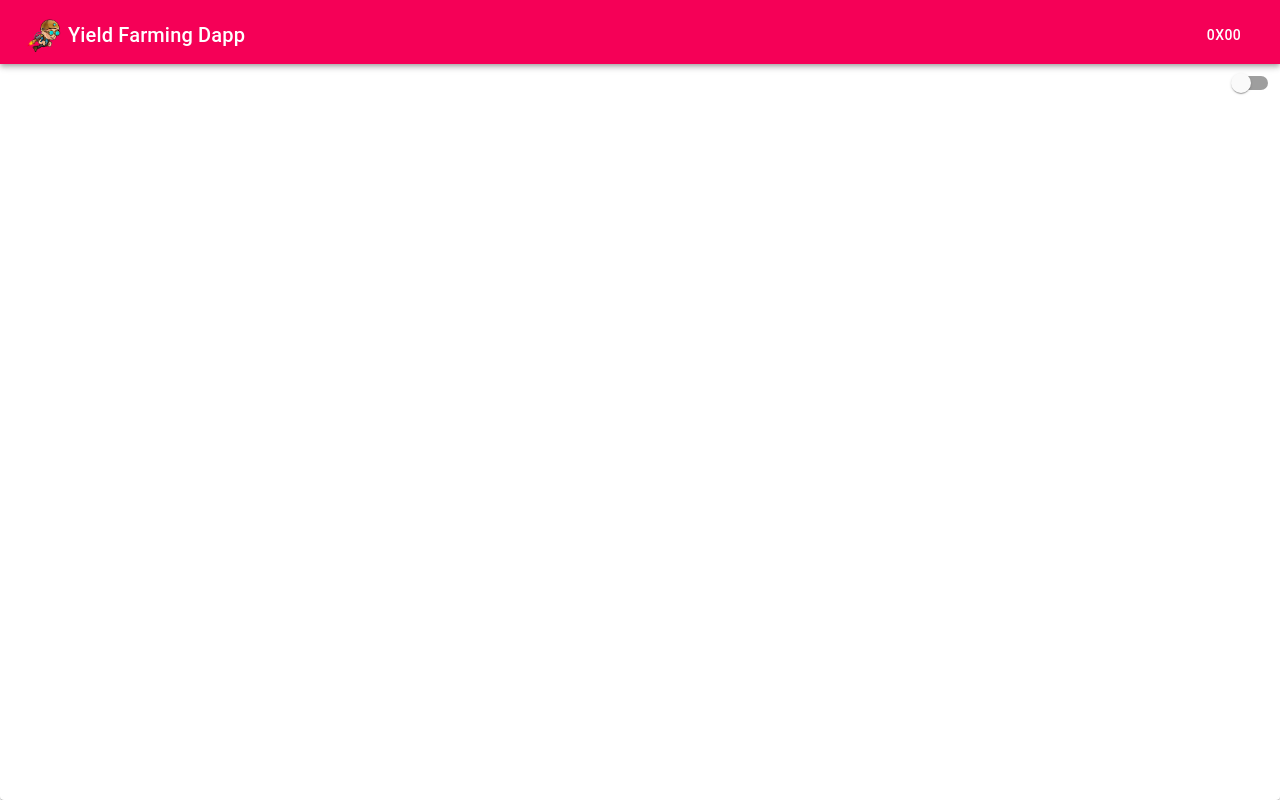
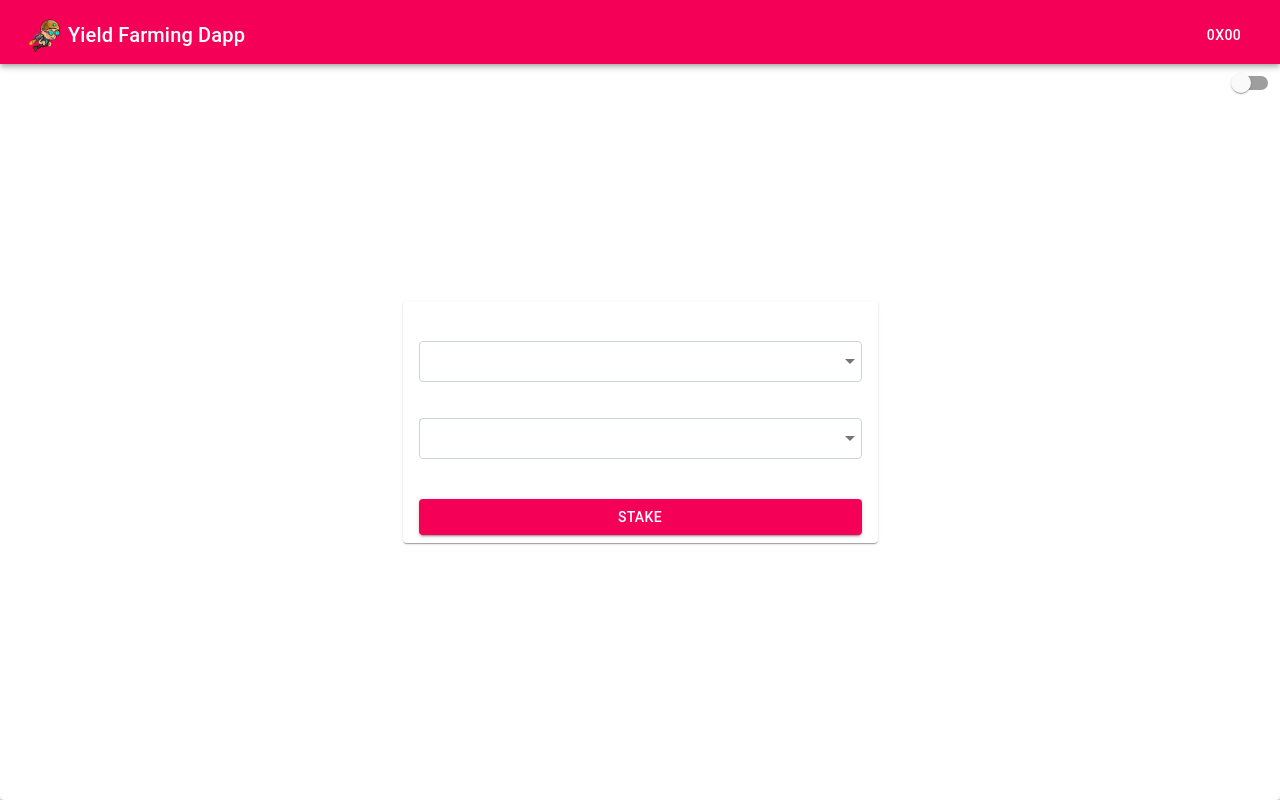
Before and after one commit to reefwn/yield-farming-dapp, a React (Create React App) app: page / in a window 1280 px wide. Built offline with nearby package versions, Linux system fonts and the light colour scheme.

Commit message:
add staking inputs

```diff
--- a/src/App.tsx
+++ b/src/App.tsx
@@ -8,7 +8,7 @@ import {
 } from "@material-ui/core";
 import Navbar from "./components/Navbar";
 import Card from "./components/Card";
-import React, { useState } from "react";
+import { useState } from "react";
 
 const App = () => {
   const [darkMode, setDarkMode] = useState(false);
@@ -27,6 +27,16 @@ const App = () => {
         <Grid container justify="flex-end">
           <Switch checked={darkMode} onChange={() => setDarkMode(!darkMode)} />
         </Grid>
+        <Grid
+          container
+          spacing={0}
+          direction="column"
+          alignItems="center"
+          justify="center"
+          style={{ minHeight: "80vh", minWidth: "100%" }}
+        >
+          <Card />
+        </Grid>
       </Paper>
     </ThemeProvider>
   );
--- /dev/null
+++ b/src/components/Card.tsx
@@ -0,0 +1,139 @@
+import {
+  createStyles,
+  FormControl,
+  InputBase,
+  InputLabel,
+  makeStyles,
+  MenuItem,
+  Select,
+  Theme,
+  withStyles,
+} from "@material-ui/core";
+import Card from "@material-ui/core/Card";
+import CardActions from "@material-ui/core/CardActions";
+import CardContent from "@material-ui/core/CardContent";
+import Button from "@material-ui/core/Button";
+import Typography from "@material-ui/core/Typography";
+import { useState, ChangeEvent } from "react";
+
+const BootstrapInput = withStyles((theme: Theme) =>
+  createStyles({
+    root: {
+      "label + &": {
+        marginTop: theme.spacing(3),
+      },
+    },
+    input: {
+      borderRadius: 4,
+      position: "relative",
+      backgroundColor: theme.palette.background.paper,
+      border: "1px solid #ced4da",
+      fontSize: 16,
+      padding: "10px 26px 10px 12px",
+      transition: theme.transitions.create(["border-color", "box-shadow"]),
+      // Use the system font instead of the default Roboto font.
+      fontFamily: [
+        "-apple-system",
+        "BlinkMacSystemFont",
+        '"Segoe UI"',
+        "Roboto",
+        '"Helvetica Neue"',
+        "Arial",
+        "sans-serif",
+        '"Apple Color Emoji"',
+        '"Segoe UI Emoji"',
+        '"Segoe UI Symbol"',
+      ].join(","),
+      "&:focus": {
+        borderRadius: 4,
+        borderColor: "#80bdff",
+        boxShadow: "0 0 0 0.2rem rgba(0,123,255,.25)",
+      },
+    },
+  })
+)(InputBase);
+
+const useStyles = makeStyles((theme: Theme) =>
+  createStyles({
+    root: {
+      minWidth: 475,
+    },
+    bullet: {
+      display: "inline-block",
+      margin: "0 2px",
+      transform: "scale(0.8)",
+    },
+    title: {
+      fontSize: 14,
+    },
+    pos: {
+      marginBottom: 12,
+    },
+    stakingInput: {
+      width: "100%",
+    },
+    rewardInput: {
+      width: "100%",
+      marginTop: 12,
+    },
+    stakeButton: {
+      marginLeft: 8,
+      marginRight: 8,
+      marginTop: 16,
+      width: "100%",
+    },
+  })
+);
+
+export default function SimpleCard() {
+  const classes = useStyles();
+
+  const [stakingCoin, setStakingCoin] = useState("");
+  const handleStakingChange = (event: ChangeEvent<{ value: unknown }>) => {
+    setStakingCoin(event.target.value as string);
+  };
+
+  const [rewardCoin, setRewardCoin] = useState("");
+  const handleRewardChange = (event: ChangeEvent<{ value: unknown }>) => {
+    setRewardCoin(event.target.value as string);
+  };
+
+  return (
+    <Card className={classes.root}>
+      <CardContent>
+        <FormControl className={classes.stakingInput}>
+          <InputLabel>Staking</InputLabel>
+          <Select
+            value={stakingCoin}
+            onChange={handleStakingChange}
+            input={<BootstrapInput />}
+          >
+            <MenuItem value="doge">Doge</MenuItem>
+            <MenuItem value="dogelonmars">Dogelon Mars</MenuItem>
+          </Select>
+        </FormControl>
+
+        <FormControl className={classes.rewardInput}>
+          <InputLabel>Reward</InputLabel>
+          <Select
+            value={rewardCoin}
+            onChange={handleRewardChange}
+            input={<BootstrapInput />}
+          >
+            <MenuItem value="doge">Doge</MenuItem>
+            <MenuItem value="dogelonmars">Dogelon Mars</MenuItem>
+          </Select>
+        </FormControl>
+      </CardContent>
+      <CardActions>
+        <Button
+          variant="contained"
+          color="secondary"
+          className={classes.stakeButton}
+        >
+          Stake
+        </Button>
+      </CardActions>
+    </Card>
+  );
+}
```
Also changed, not shown: src/components/Navbar.tsx (+14 -7 lines).
